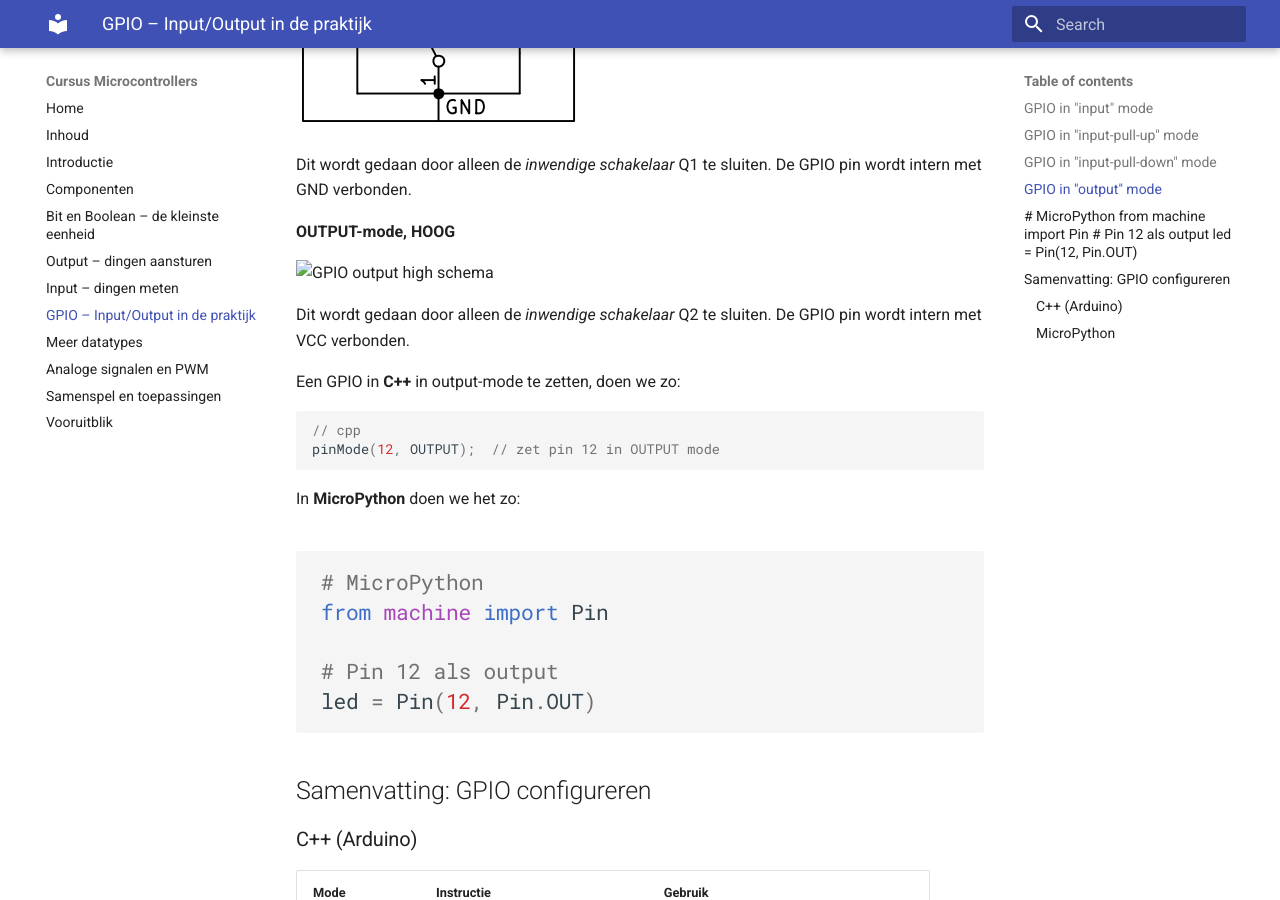
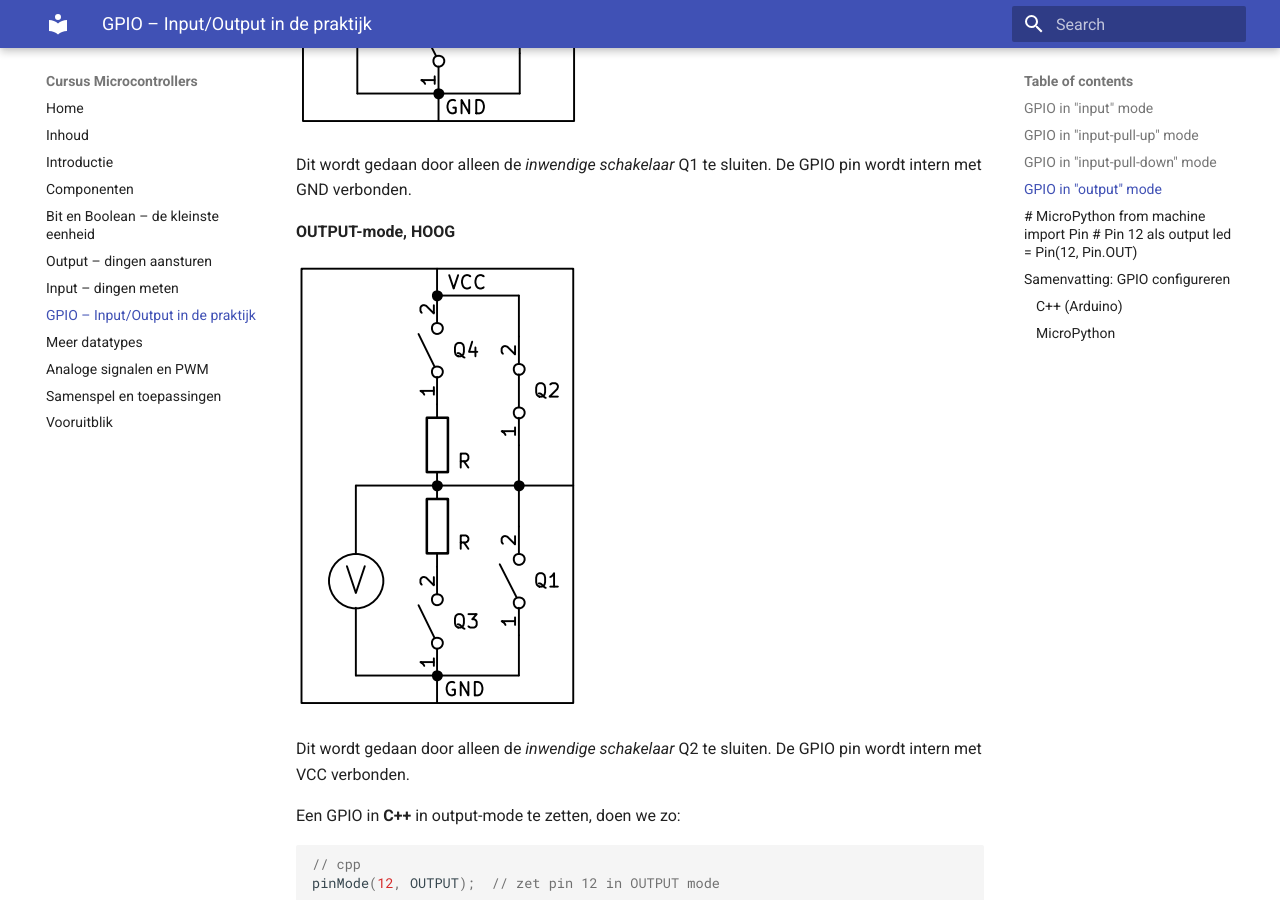
Before and after one commit to guybuys/CursusMicrocontrollers, an MkDocs documentation site: the page built from docs/gpio.md, in a window 1280 px wide and 900 px high, scrolled down 4353 px. Built offline with MkDocs 1.6.1 and Material for MkDocs 9.7.7, drawn with Linux system fonts in a browser that asks for light colours.

Commit message:
Foute image link in GPIO verbeterd en placeholder in analoog weg gedaan ...

```diff
--- a/docs/gpio.md
+++ b/docs/gpio.md
@@ -96,7 +96,7 @@ Dit wordt gedaan door alleen de *inwendige schakelaar* Q1 te sluiten. De GPIO pi
 
 **OUTPUT-mode, HOOG**
 
-![GPIO output high schema](img/ac_gpio_output_HIGH.png)
+![GPIO output high schema](img/ac_gpio_output_high.png)
 
 Dit wordt gedaan door alleen de *inwendige schakelaar* Q2 te sluiten. De GPIO pin wordt intern met VCC verbonden.
 
```
Also changed, not shown: docs/analoog_pwm.md (+0 -2 lines).
